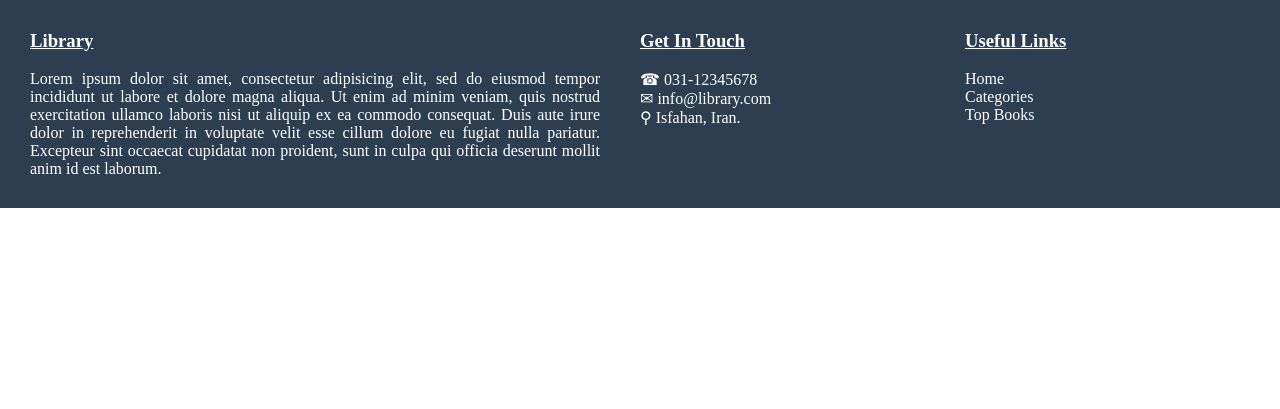
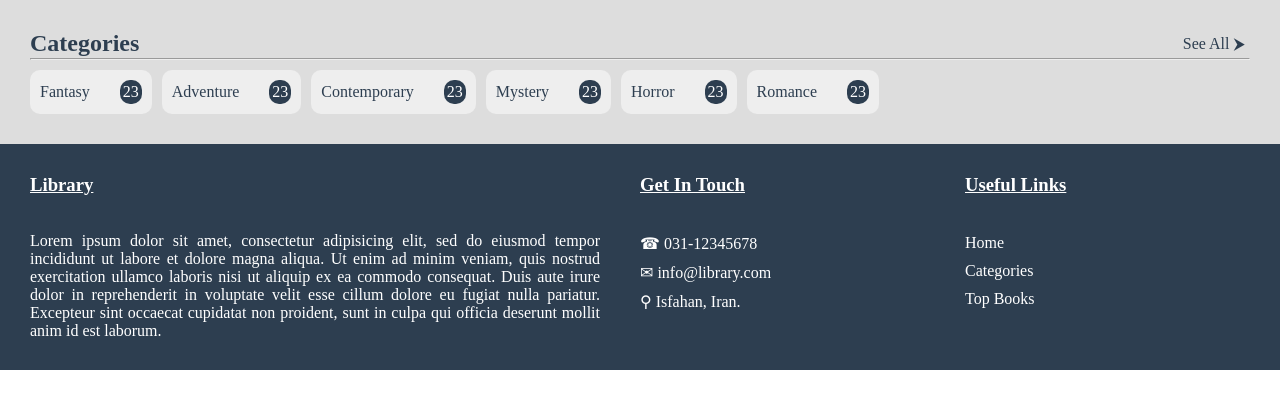
Before and after one commit to aghababaei-alireza/Library-Management-System, a Django app: page / in a window 1280 px wide. Shown: the part 132-541 px from the top of the page. Run offline with Django 4.2, Linux system fonts and the light colour scheme.

Commit message:
2023-10-25-W

```diff
--- a/core/static/core/css/style.css
+++ b/core/static/core/css/style.css
@@ -100,13 +100,14 @@
     background-color: #2D3E50;
 }
 
-.footer{
+.footer {
     background-color: #2D3E50;
     display: grid;
     grid-template-columns: 2fr 1fr 1fr;
     gap: 40px;
     color: #fff;
     padding: 30px;
+
     >div>h3 {
         text-decoration: underline;
     }
@@ -121,16 +122,78 @@
     color: #fff;
 }
 
-.footer a:hover{
+.footer a:hover {
     color: hsl(120, 100%, 25%);
 }
 
 .footer-contact {
     display: flex;
     flex-direction: column;
+    gap: 10px;
 }
 
 .footer-links {
     display: flex;
     flex-direction: column;
+    gap: 10px;
 }
+
+main {
+    background-color: #ddd;
+    padding: 30px;
+}
+
+.home-section-title {
+    display: flex;
+    justify-content: space-between;
+    color: #2D3E50;
+}
+
+.home-section-title a:where(:link, :visited) {
+    text-decoration: none;
+    color: #2D3E50;
+    padding: 5px;
+    border-radius: 5px;
+}
+
+.home-section-title a:hover {
+    color: #fff;
+    background-color: hsl(120, 100%, 25%);
+}
+
+.home-section-title a::after {
+    content: " ⮞";
+}
+
+.home-section-content {
+    display: flex;
+    justify-content: flex-start;
+    flex-wrap: wrap;
+    gap: 10px;
+    padding-top: 10px;
+}
+
+.home-section-content a:where(:link, :visited) {
+    text-decoration: none;
+}
+
+.card {
+    background-color: #eee;
+    color: #2D3E50;
+    padding: 10px;
+    border-radius: 10px;
+}
+
+.category {
+    display: flex;
+    justify-content: space-between;
+    align-items: center;
+    gap: 30px;
+}
+
+p.count {
+    background-color: #2D3E50;
+    color: #fff;
+    border-radius: inherit;
+    padding: 3px;
+}
--- a/core/templates/core/base.html
+++ b/core/templates/core/base.html
@@ -1,16 +1,23 @@
 <!DOCTYPE html>
+<html lang="en">
     {% load static %}
-<html lang="en">
     <head>
         <meta charset="UTF-8" />
         <meta name="viewport" content="width=device-width, initial-scale=1.0" />
+        <meta name="description" content="Library">
+        <meta name="keywords" content="Library">
         <link rel="stylesheet" href="{% static "core/css/style.css" %}">
-		<title>Library | {% block title %}{% endblock title %}</title>
+        <title>Library |
+            {% block title %}
+            {% endblock title %}
+        </title>
     </head>
     <body>
         <header class="header">
             <div class="header-bar">
-				<a href="/"><img src="{% static "core/img/logo.png" %}" alt="LOGO" height="50px" width="auto"></a>
+                <a href="{% url "home" %}">
+                    <img src="{% static "core/img/logo.png" %}" alt="LOGO" height="50px" width="auto">
+                </a>
                 <form action="." method="post">
                     {% csrf_token %}
                     <button type="submit">Search</button>
@@ -33,21 +40,21 @@
                 <a href="#">Search</a>
             </nav>
         </header>
-
-		{% block content %}{% endblock content %}
-
+        {% block content %}
+        {% endblock content %}
         <footer class="footer">
             <div class="footer-about">
                 <h3>Library</h3>
+                <br />
                 <br />
                 <p>{% lorem 1 b %}</p>
             </div>
             <div class="footer-contact">
                 <h3>Get In Touch</h3>
                 <br />
-				<a href="#">&#9742; 031-12345678</a>
-				<a href="#">&#9993; info@library.com</a>
-				<a href="#">&#9906; Isfahan, Iran.</a>
+                <a href="#">☎ 031-12345678</a>
+                <a href="#">✉ info@library.com</a>
+                <a href="#">⚲ Isfahan, Iran.</a>
             </div>
             <div class="footer-links">
                 <h3>Useful Links</h3>
--- /dev/null
+++ b/core/templates/core/home.html
@@ -0,0 +1,25 @@
+{% extends "core/base.html" %}
+{% block title %}
+    Home
+{% endblock title %}
+{% block content %}
+    <main>
+        <div class="home-section">
+            <div class="home-section-title">
+                <h2>Categories</h2>
+                <a href="#">See All</a>
+            </div>
+            <hr>
+            <div class="home-section-content">
+                {% for category in categories %}
+                    <a href="#">
+                        <div class="card category">
+                            <p>{{ category.name }}</p>
+                            <p class="count">23</p>
+                        </div>
+                    </a>
+                {% endfor %}
+            </div>
+        </div>
+    </main>
+{% endblock content %}
--- a/core/views.py
+++ b/core/views.py
@@ -1,5 +1,19 @@
 from django.shortcuts import render
+from .models import Category
 
 
 def home(request):
-    return render(request, 'core/base.html', {})
+    categories = [Category(name='Fantasy', description='Fantasy encompasses a huge part of the book world. It’s one of the most popular book genres out there—a personal favorite of mine to read and write.'),
+                  Category(
+                      name='Adventure', description='Writing a novel in the adventure category will require a trip, journey, or quest of some kind as the overall plot.'),
+                  Category(
+                      name='Contemporary', description='This book genre is among the most popular, though most writers aren’t sure of what this category even is.'),
+                  Category(
+                      name='Mystery', description='We’ve all heard of the mystery book genres. It’s an extremely popular genre, and for a good reason.'),
+                  Category(
+                      name='Horror', description='Horror novels are characterized by the fact that the main plot revolves around something scary and terrifying.'),
+                  Category(name='Romance', description='Romance authors have one specific goal when it comes to their books: to make you fall in love with the characters just as much as the characters fall in love with each other.')]
+    context = {
+        'categories': categories
+    }
+    return render(request, 'core/home.html', context)
```
Lines whose indentation alone changed are shown as unchanged.
